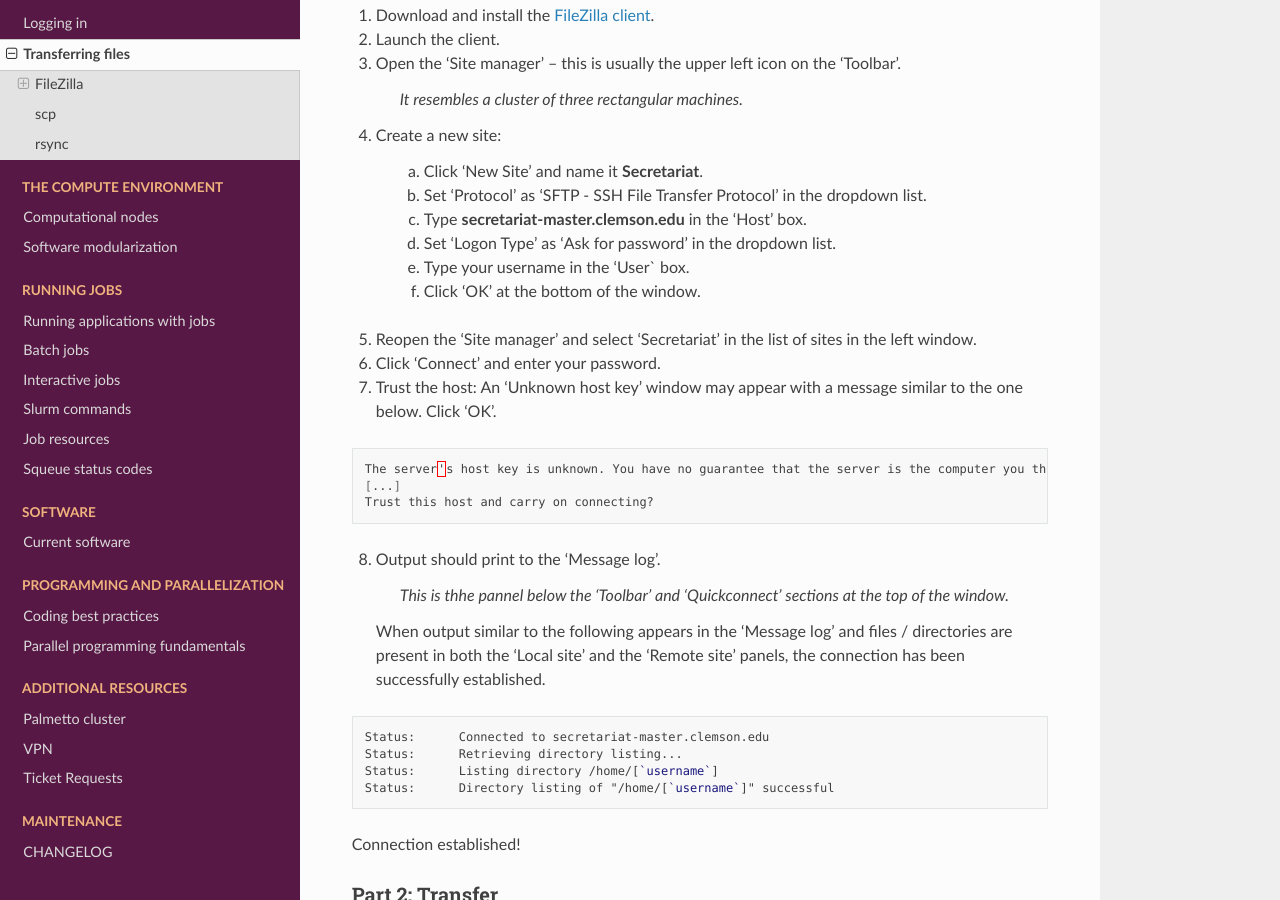
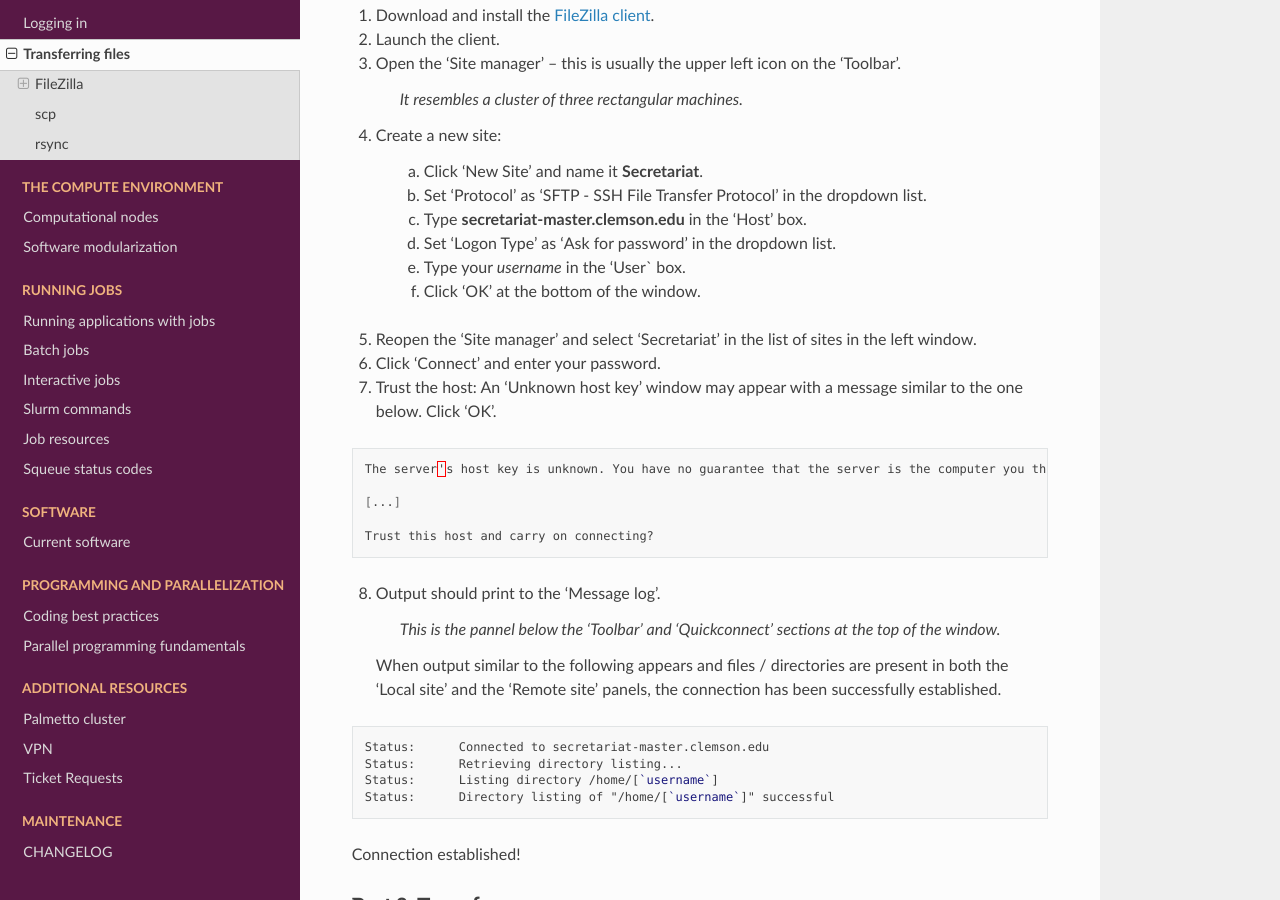
Before and after one commit to amalgamaria/secretariat, a Sphinx documentation site: the page built from docs/access/transferring-files.rst, in a window 1280 px wide and 900 px high, scrolled down 478 px. Built offline with Sphinx 7.4.7 and the Read the Docs theme 2.0.0, drawn with Linux system fonts in a browser that asks for light colours.

Commit message:
Update FileZilla content -v7

```diff
--- a/docs/access/transferring-files.rst
+++ b/docs/access/transferring-files.rst
@@ -25,7 +25,7 @@ Part 1: Connect
 	b. Set 'Protocol' as 'SFTP - SSH File Transfer Protocol' in the dropdown list.
 	c. Type **secretariat-master.clemson.edu** in the 'Host' box.
 	d. Set 'Logon Type' as 'Ask for password' in the dropdown list.
-	e. Type your username in the 'User` box.
+	e. Type your `username` in the 'User` box.
 	f. Click 'OK' at the bottom of the window.
 
 5. Reopen the 'Site manager' and select 'Secretariat' in the list of sites in the left window.
@@ -35,14 +35,16 @@ Part 1: Connect
 .. code-block:: bash
 
    The server's host key is unknown. You have no guarantee that the server is the computer you think it is.
+
    [...]
+
    Trust this host and carry on connecting?
 
 8. Output should print to the 'Message log'.
 
-	*This is thhe pannel below the 'Toolbar' and 'Quickconnect' sections at the top of the window.*
+	*This is the pannel below the 'Toolbar' and 'Quickconnect' sections at the top of the window.*
 
-   When output similar to the following appears in the 'Message log' and files / directories are present in both the 'Local site' and the 'Remote site' panels, the connection has been successfully established.
+   When output similar to the following appears and files / directories are present in both the 'Local site' and the 'Remote site' panels, the connection has been successfully established.
 
 .. code-block:: rst
 
```
